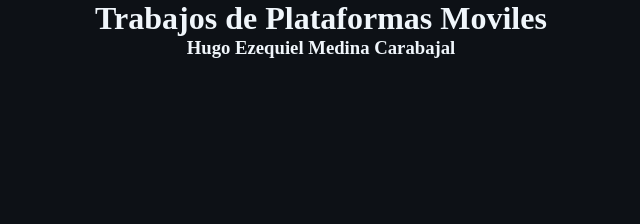
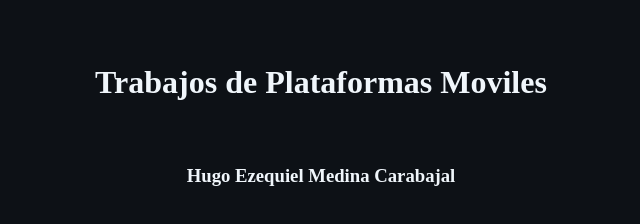
Before and after one commit to ProgrmadorMeh/plataformas-moviles-entregas, a plain HTML site: page index.html in a window 1280 px wide. Shown: the whole page, without its empty margins (319-959 px from the left). Drawn offline with Linux system fonts and the light colour scheme; no server answers.

Commit message:
Update style.css

```diff
--- a/style.css
+++ b/style.css
@@ -10,6 +10,9 @@ body{
     text-align: center;
     padding: 0 5em;
     height: fit-content;
+}
+h1{
+    margin: 2em;
 }
 
 ul {
```
